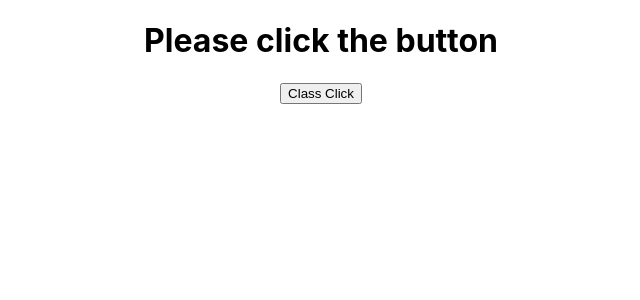
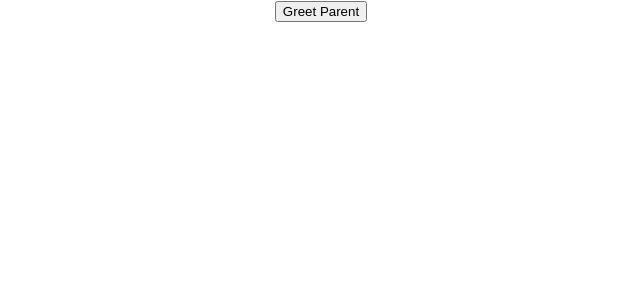
Before and after one commit to bavShehata/brushing-on-react, a React (Create React App) app in the folder hello-world/: page / in a window 1280 px wide. Shown: the top 300 px of the page, without its empty margins (319-959 px from the left). Built offline with nearby package versions, Linux system fonts and the light colour scheme.

Commit message:
Methods as props

```diff
--- a/hello-world/src/App.js
+++ b/hello-world/src/App.js
@@ -8,6 +8,7 @@ import Counter from "./components/ Counter";
 import FunctionClick from "./components/FunctionClick";
 import ClassClick from "./components/ClassClick";
 import ClassEventBind from "./components/ClassEventBind";
+import ParentComponent from "./components/ParentComponent";
 
 function App() {
   return (
@@ -15,7 +16,8 @@ function App() {
       {/* <Counter /> */}
       {/* <FunctionClick />
       <ClassClick /> */}
-      <ClassEventBind />
+      {/* <ClassEventBind /> */}
+      <ParentComponent />
       {/* <Message /> */}
       {/* <Greet name="Bavly">
         <h2>This is children props</h2>
--- /dev/null
+++ b/hello-world/src/components/ChildComponent.js
@@ -0,0 +1,9 @@
+import React from "react";
+const ChildComponent = (props) => {
+  return (
+    <>
+      <button onClick={() => props.greetHandler("Bavly")}>Greet Parent</button>
+    </>
+  );
+};
+export default ChildComponent;
--- a/hello-world/src/components/FunctionClick.js
+++ b/hello-world/src/components/FunctionClick.js
@@ -1,8 +1,5 @@
 import React from "react";
 const FunctionClick = () => {
-  const clickHandler = () => {
-    console.log("Button clicks");
-  };
   function clickHandler2() {
     console.log("Button clicks");
   }
--- /dev/null
+++ b/hello-world/src/components/ParentComponent.js
@@ -0,0 +1,21 @@
+import React, { Component } from "react";
+import ChildComponent from "./ChildComponent";
+
+class ParentComponent extends Component {
+  state = {
+    parentName: "Parent",
+  };
+
+  greetParent = (name) => {
+    alert(`Hello ${this.state.parentName} from ${name}`);
+  };
+  render() {
+    return (
+      <>
+        <ChildComponent greetHandler={this.greetParent} />
+      </>
+    );
+  }
+}
+
+export default ParentComponent;
```
